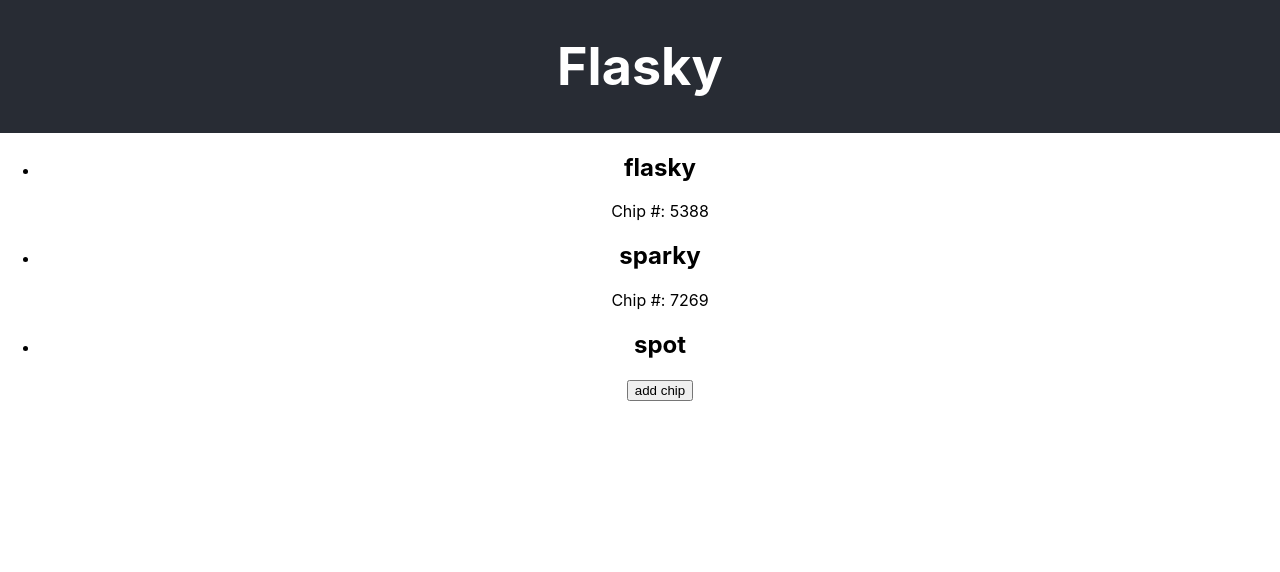
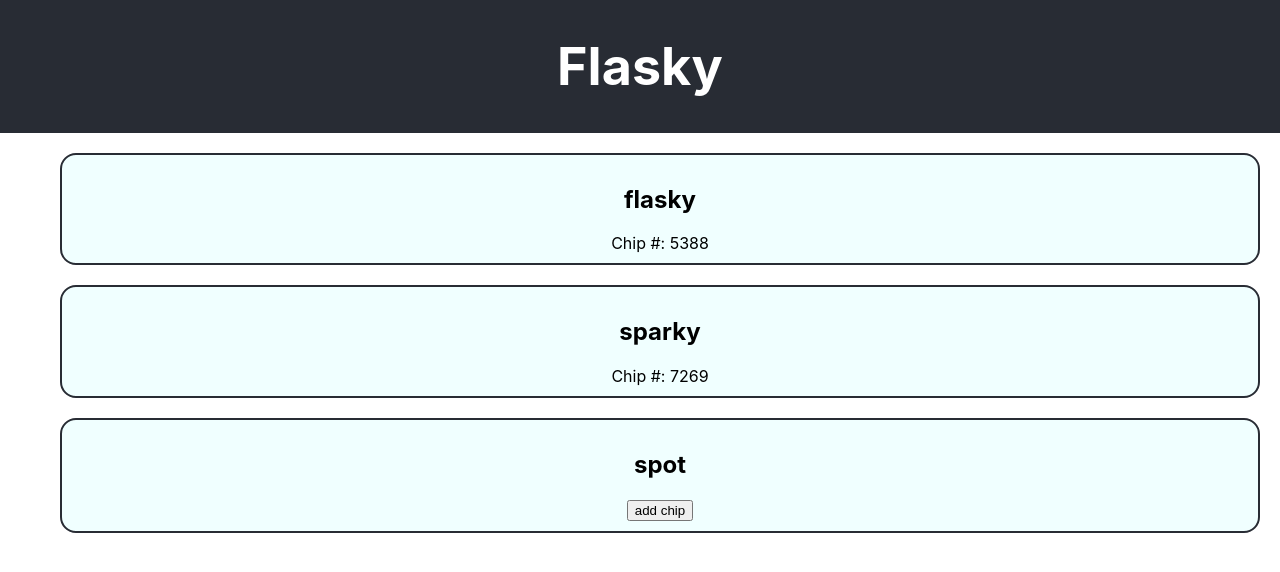
Before and after one commit to xiomaraR/flasky-front-end, a React (Create React App) app: page / in a window 1280 px wide. Shown: the top 572 px of the page. Built offline with nearby package versions, Linux system fonts and the light colour scheme.

Commit message:
add styles

```diff
--- a/src/components/Dog.css
+++ b/src/components/Dog.css
@@ -0,0 +1,8 @@
+li {
+    list-style-type: none;
+    background-color: azure;
+    padding: 10px;
+    margin: 20px;
+    border-radius: 1em;
+    border: 2px solid #282c34;
+}
--- a/src/components/DogList.css
+++ b/src/components/DogList.css
@@ -0,0 +1,7 @@
+main ul.dog__list {
+    width: 50%;
+    margin: auto;
+    display: flex;
+    align-items: center;
+    justify-content: center;
+}
```
Also changed, not shown: 1 other file (tests, documents, lock files or other folders).
